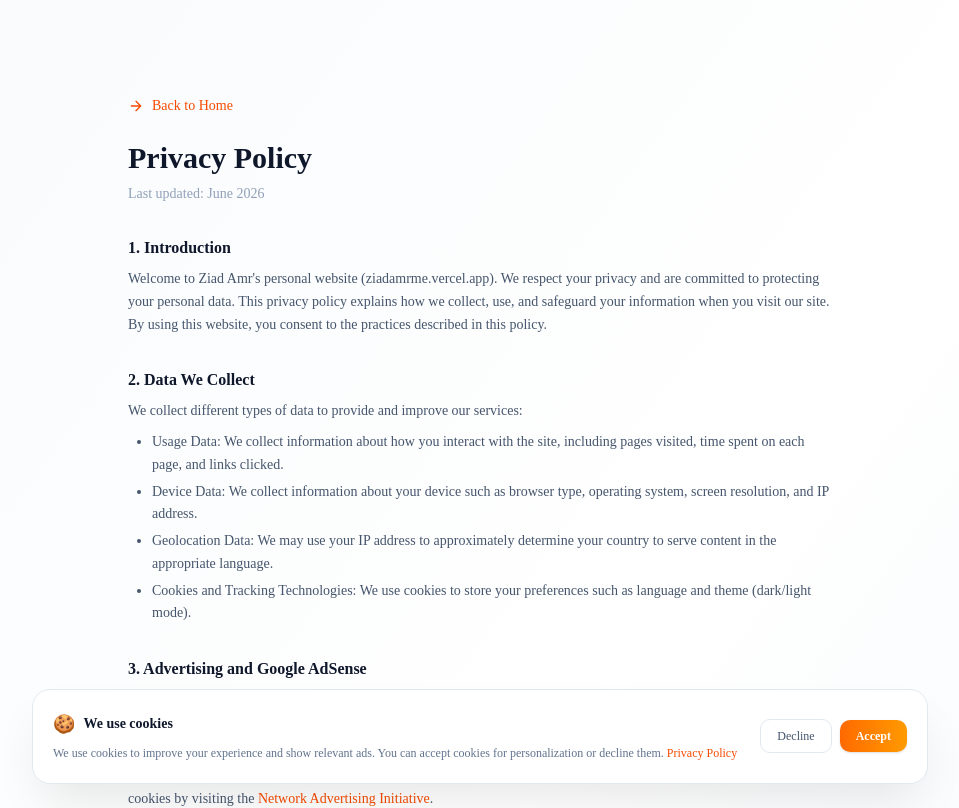
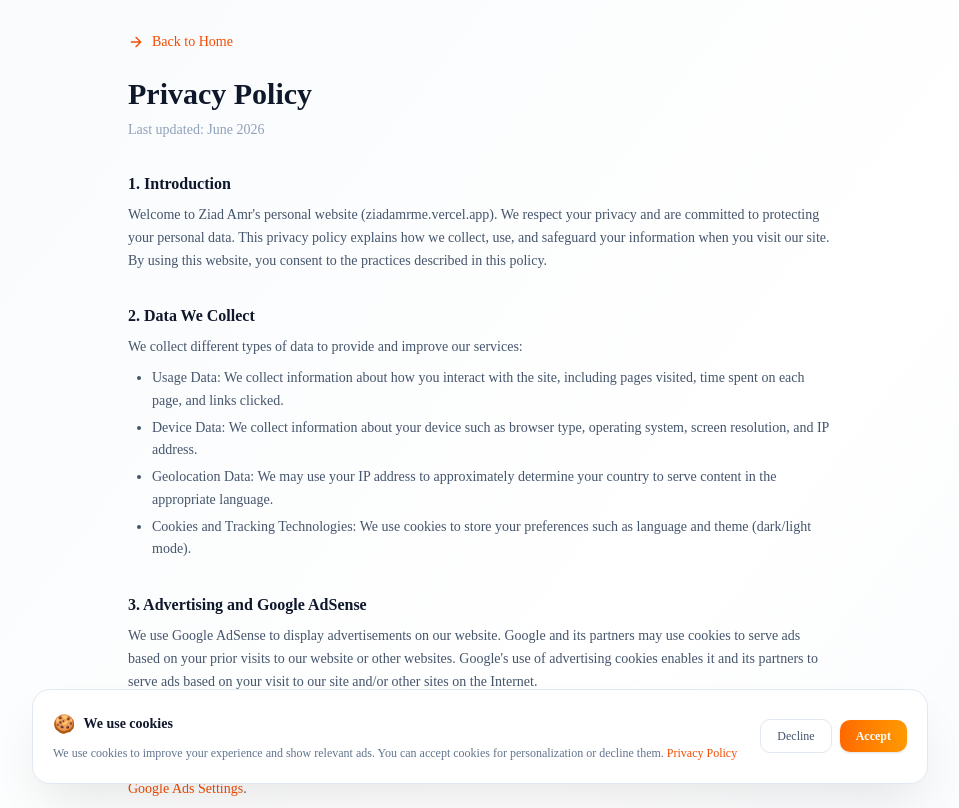
Before and after one commit to ziadamr45/ziadamrme, a Next.js app: page /privacy-policy in a window 1280 px wide. Shown: the top 808 px of the page, without its empty margins (160-1119 px from the left). Built offline with nearby package versions, Linux system fonts and the light colour scheme; no server answers.

Commit message:
fix: remove empty space at top of legal pages (pt-24 → pt-8)

```diff
--- a/src/app/privacy-policy/page.tsx
+++ b/src/app/privacy-policy/page.tsx
@@ -172,7 +172,7 @@
         dangerouslySetInnerHTML={{ __html: JSON.stringify(breadcrumbJsonLd) }}
       />
       <div className="relative min-h-screen flex flex-col items-center bg-linear-to-br from-slate-50 via-white to-slate-100 dark:from-slate-950 dark:via-slate-900 dark:to-slate-950 overflow-x-hidden">
-        <div className="relative z-10 w-full max-w-3xl mx-auto px-4 sm:px-6 lg:px-8 pt-24 pb-12">
+        <div className="relative z-10 w-full max-w-3xl mx-auto px-4 sm:px-6 lg:px-8 pt-8 pb-12">
           <Link
             href="/"
             className="inline-flex items-center gap-2 text-sm font-medium text-orange-600 dark:text-orange-400 hover:text-orange-700 dark:hover:text-orange-300 transition-colors mb-6 group"
--- a/src/app/terms/page.tsx
+++ b/src/app/terms/page.tsx
@@ -154,7 +154,7 @@
         dangerouslySetInnerHTML={{ __html: JSON.stringify(breadcrumbJsonLd) }}
       />
       <div className="relative min-h-screen flex flex-col items-center bg-linear-to-br from-slate-50 via-white to-slate-100 dark:from-slate-950 dark:via-slate-900 dark:to-slate-950 overflow-x-hidden">
-        <div className="relative z-10 w-full max-w-3xl mx-auto px-4 sm:px-6 lg:px-8 pt-24 pb-12">
+        <div className="relative z-10 w-full max-w-3xl mx-auto px-4 sm:px-6 lg:px-8 pt-8 pb-12">
           <Link
             href="/"
             className="inline-flex items-center gap-2 text-sm font-medium text-orange-600 dark:text-orange-400 hover:text-orange-700 dark:hover:text-orange-300 transition-colors mb-6 group"
```
